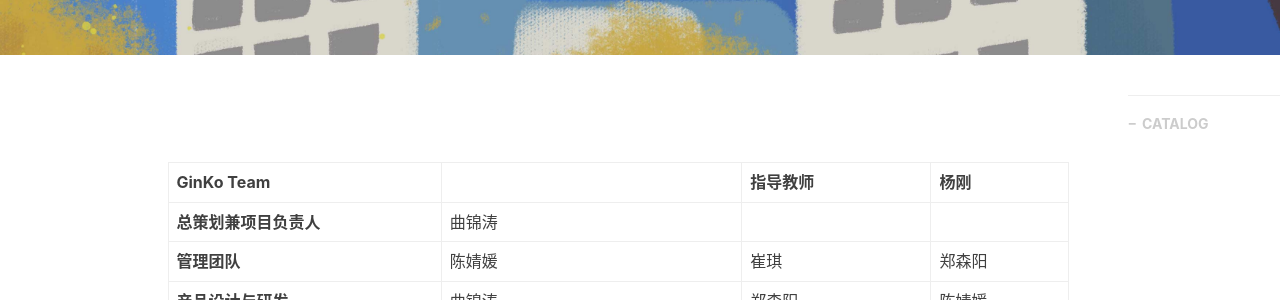
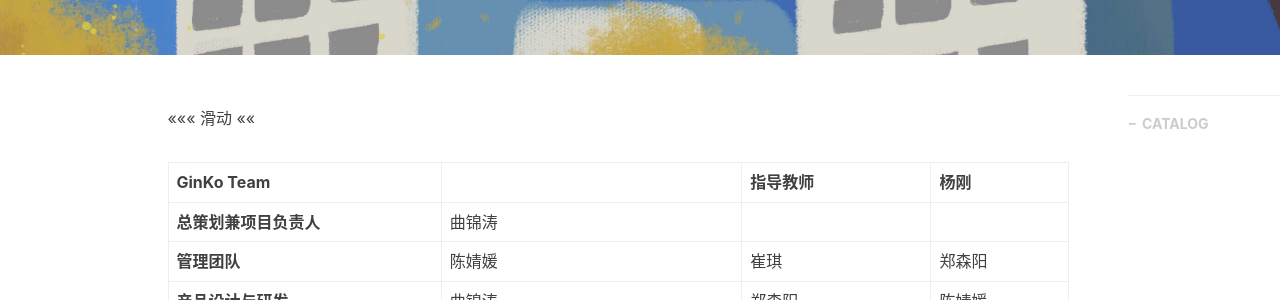
Before and after one commit to pandaKINandQUEEN/GinKo-BFU.github.io, a Jekyll site: the page built from _posts/2018-08-19-about.md, in a window 1280 px wide. Shown: the part 368-668 px from the top of the page. Built offline with Jekyll 4.4.1, drawn with Linux system fonts in a browser that asks for light colours; nearby versions of some CDN libraries; comment, search, counter and statistics services are not loaded.

Commit message:
Update 2018-08-19-about.md

```diff
--- a/_posts/2018-08-19-about.md
+++ b/_posts/2018-08-19-about.md
@@ -8,7 +8,7 @@ header-img: "./img/about.jpg"
 catalog: true
 tags:
 ---
-<br>
+ <<<<<< 滑动 <<<<
 <table class="table" contenteditable="true">
 	<thead>
 		<tr>
```
